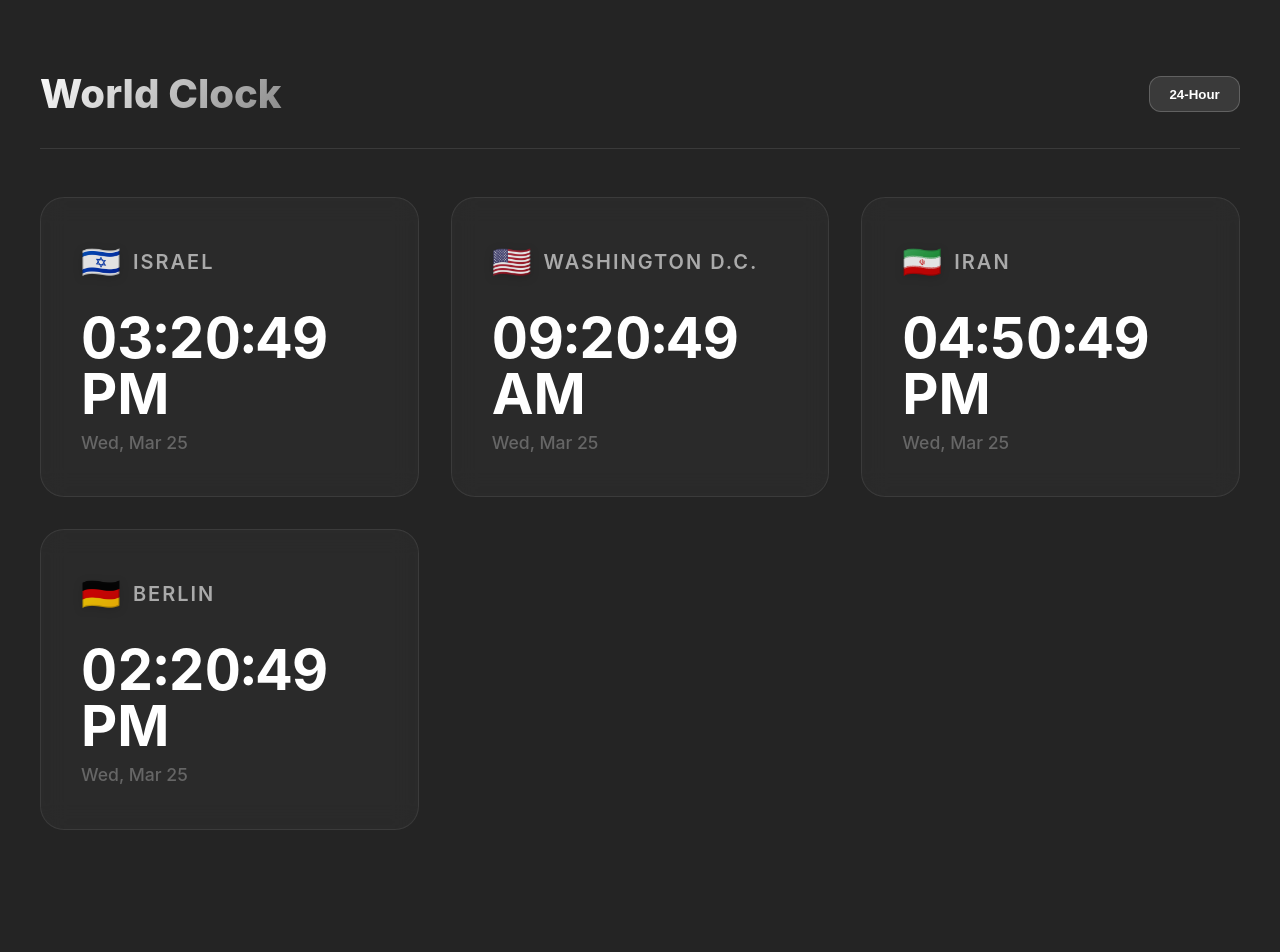
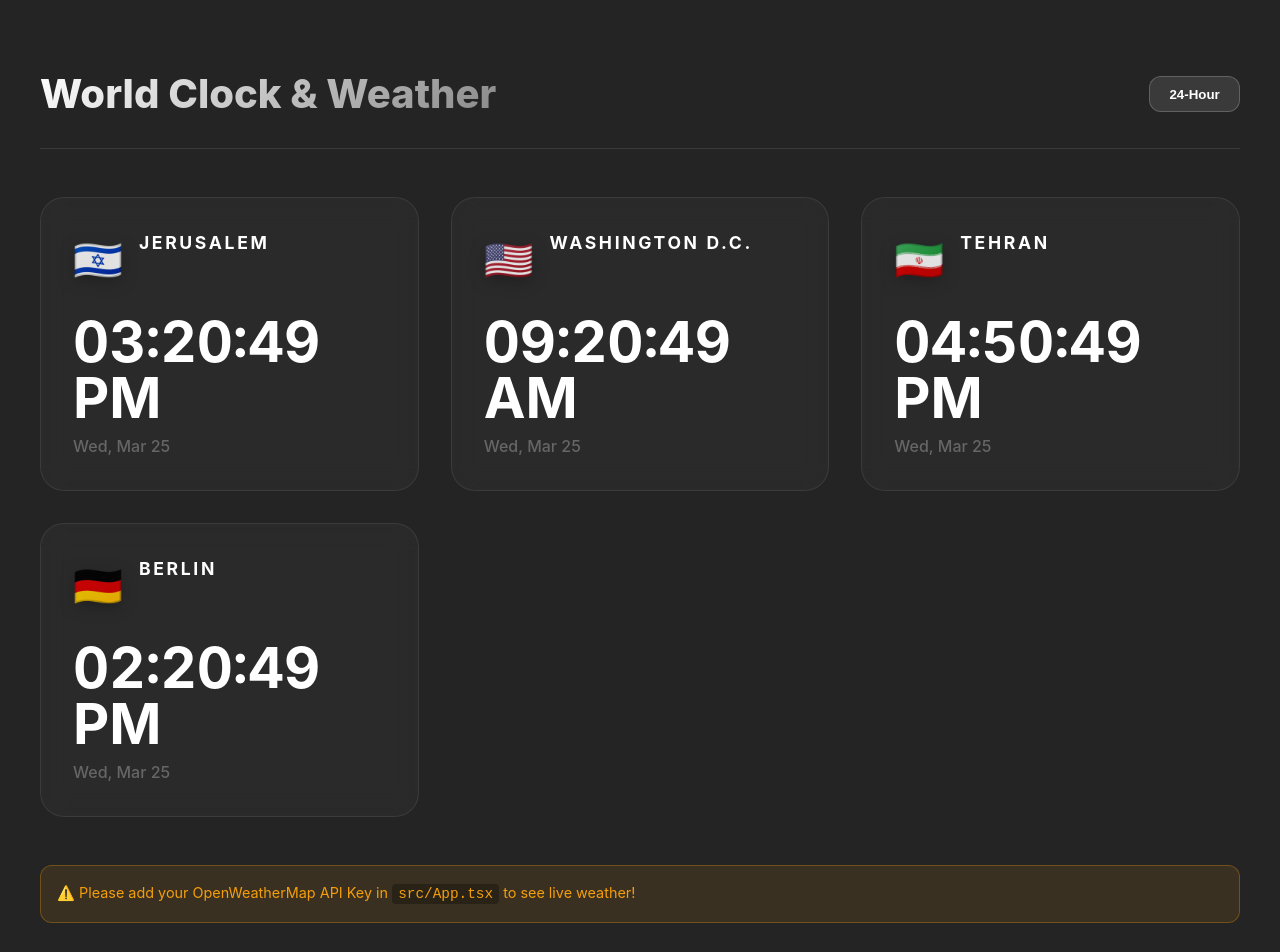
Before and after one commit to jush21/clock, a React (Vite) app: page / in a window 1280 px wide. Shown: the top 952 px of the page. Before the commit the page ends 928 px from the top, so only its background shows below. Built offline with nearby package versions, Linux system fonts and the light colour scheme.

Commit message:
Add real-time weather integration logic and UI

```diff
--- a/src/App.css
+++ b/src/App.css
@@ -27,14 +27,14 @@
 
 .clock-grid {
   display: grid;
-  grid-template-columns: repeat(auto-fit, minmax(280px, 1fr));
+  grid-template-columns: repeat(auto-fit, minmax(320px, 1fr));
   gap: 2rem;
 }
 
 .clock-card {
   background: rgba(255, 255, 255, 0.03);
   backdrop-filter: blur(12px);
-  padding: 2.5rem;
+  padding: 2rem;
   border-radius: 24px;
   border: 1px solid rgba(255, 255, 255, 0.08);
   transition: all 0.3s cubic-bezier(0.4, 0, 0.2, 1);
@@ -50,23 +50,51 @@
 
 .card-header {
   display: flex;
-  align-items: center;
-  gap: 12px;
+  align-items: flex-start;
+  gap: 16px;
   margin-bottom: 1.5rem;
 }
 
+.city-info {
+  display: flex;
+  flex-direction: column;
+  gap: 4px;
+}
+
 .flag {
-  font-size: 2rem;
-  filter: drop-shadow(0 2px 4px rgba(0,0,0,0.2));
+  font-size: 2.5rem;
+  filter: drop-shadow(0 4px 8px rgba(0,0,0,0.3));
 }
 
 .city-name {
-  font-size: 1.25rem;
-  font-weight: 600;
-  color: #aaa;
+  font-size: 1.1rem;
+  font-weight: 700;
+  color: #fff;
   margin: 0;
   text-transform: uppercase;
-  letter-spacing: 0.1em;
+  letter-spacing: 0.15em;
+}
+
+.weather-badge {
+  display: flex;
+  align-items: center;
+  gap: 8px;
+  background: rgba(255, 255, 255, 0.1);
+  padding: 4px 10px;
+  border-radius: 8px;
+  width: fit-content;
+}
+
+.temp {
+  font-weight: 800;
+  color: #3b82f6;
+  font-size: 0.9rem;
+}
+
+.weather-desc {
+  font-size: 0.8rem;
+  color: #888;
+  text-transform: capitalize;
 }
 
 .time-display {
@@ -80,7 +108,7 @@
 
 .date-display {
   color: #666;
-  font-size: 1.1rem;
+  font-size: 1rem;
   font-weight: 500;
 }
 
@@ -100,6 +128,22 @@
   color: #000;
 }
 
+.api-warning {
+  margin-top: auto;
+  padding: 1rem;
+  background: rgba(245, 158, 11, 0.1);
+  border: 1px solid rgba(245, 158, 11, 0.3);
+  border-radius: 12px;
+  color: #f59e0b;
+  font-size: 0.9rem;
+}
+
+code {
+  background: rgba(0,0,0,0.3);
+  padding: 2px 6px;
+  border-radius: 4px;
+}
+
 @media (max-width: 640px) {
   .app-container {
     padding: 2rem 1rem;
--- a/src/App.tsx
+++ b/src/App.tsx
@@ -5,16 +5,53 @@ interface CityConfig {
   name: string;
   timezone: string;
   flag: string;
+  lat: number;
+  lon: number;
+}
+
+interface WeatherData {
+  temp: number;
+  description: string;
+  icon: string;
 }
 
 const CITIES: CityConfig[] = [
-  { name: 'Israel', timezone: 'Asia/Jerusalem', flag: '🇮🇱' },
-  { name: 'Washington D.C.', timezone: 'America/New_York', flag: '🇺🇸' },
-  { name: 'Iran', timezone: 'Asia/Tehran', flag: '🇮🇷' },
-  { name: 'Berlin', timezone: 'Europe/Berlin', flag: '🇩🇪' },
+  { name: 'Jerusalem', timezone: 'Asia/Jerusalem', flag: '🇮🇱', lat: 31.76, lon: 35.21 },
+  { name: 'Washington D.C.', timezone: 'America/New_York', flag: '🇺🇸', lat: 38.89, lon: -77.03 },
+  { name: 'Tehran', timezone: 'Asia/Tehran', flag: '🇮🇷', lat: 35.68, lon: 51.38 },
+  { name: 'Berlin', timezone: 'Europe/Berlin', flag: '🇩🇪', lat: 52.52, lon: 13.40 },
 ];
 
+// NOTE: Replace this with your actual API key from OpenWeatherMap
+const API_KEY = 'YOUR_OPENWEATHER_API_KEY';
+
 function ClockCard({ city, is24Hour, now }: { city: CityConfig, is24Hour: boolean, now: Date }) {
+  const [weather, setWeather] = useState<WeatherData | null>(null);
+
+  useEffect(() => {
+    if (API_KEY === 'YOUR_OPENWEATHER_API_KEY') return;
+
+    const fetchWeather = async () => {
+      try {
+        const response = await fetch(
+          `https://api.openweathermap.org/data/2.5/weather?lat=${city.lat}&lon=${city.lon}&appid=${API_KEY}&units=metric`
+        );
+        const data = await response.json();
+        setWeather({
+          temp: Math.round(data.main.temp),
+          description: data.weather[0].description,
+          icon: data.weather[0].icon,
+        });
+      } catch (error) {
+        console.error('Weather fetch error:', error);
+      }
+    };
+
+    fetchWeather();
+    const interval = setInterval(fetchWeather, 600000); // Update weather every 10 mins
+    return () => clearInterval(interval);
+  }, [city]);
+
   const timeString = now.toLocaleTimeString('en-US', {
     timeZone: city.timezone,
     hour12: !is24Hour,
@@ -34,7 +71,15 @@ function ClockCard({ city, is24Hour, now }: { city: CityConfig, is24Hour: boolea
     <div className="clock-card">
       <div className="card-header">
         <span className="flag">{city.flag}</span>
-        <h2 className="city-name">{city.name}</h2>
+        <div className="city-info">
+          <h2 className="city-name">{city.name}</h2>
+          {weather && (
+            <div className="weather-badge">
+              <span className="temp">{weather.temp}°C</span>
+              <span className="weather-desc">{weather.description}</span>
+            </div>
+          )}
+        </div>
       </div>
       <div className="time-display">{timeString}</div>
       <div className="date-display">{dateString}</div>
@@ -54,7 +99,7 @@ function App() {
   return (
     <main className="app-container">
       <header className="app-header">
-        <h1>World Clock</h1>
+        <h1>World Clock & Weather</h1>
         <button
           className="toggle-btn"
           onClick={() => setIs24Hour(!is24Hour)}
@@ -68,6 +113,12 @@ function App() {
           <ClockCard key={city.name} city={city} is24Hour={is24Hour} now={now} />
         ))}
       </div>
+
+      {API_KEY === 'YOUR_OPENWEATHER_API_KEY' && (
+        <div className="api-warning">
+          ⚠️ Please add your OpenWeatherMap API Key in <code>src/App.tsx</code> to see live weather!
+        </div>
+      )}
     </main>
   );
 }
```
